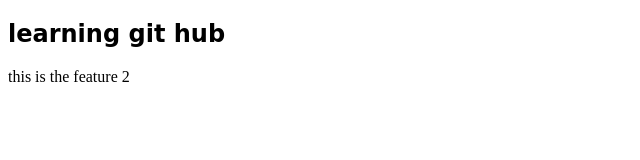
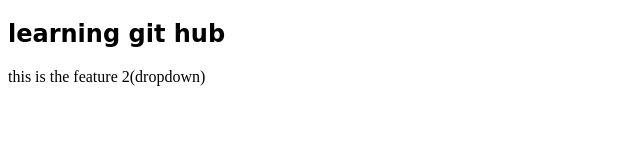
Before and after one commit to sanjaysuthar472/learning, a plain HTML site: page index.html in a window 1280 px wide. Shown: the whole page, without its empty margins (0-640 px from the left). Drawn offline with Linux system fonts and the light colour scheme.

```diff
--- a/index.html
+++ b/index.html
@@ -8,6 +8,6 @@
   </head>
   <body>
     <h2>learning git hub</h2>
-    <p>this is the feature 2</p>
+    <p>this is the feature 2(dropdown)</p>
   </body>
 </html>
```
